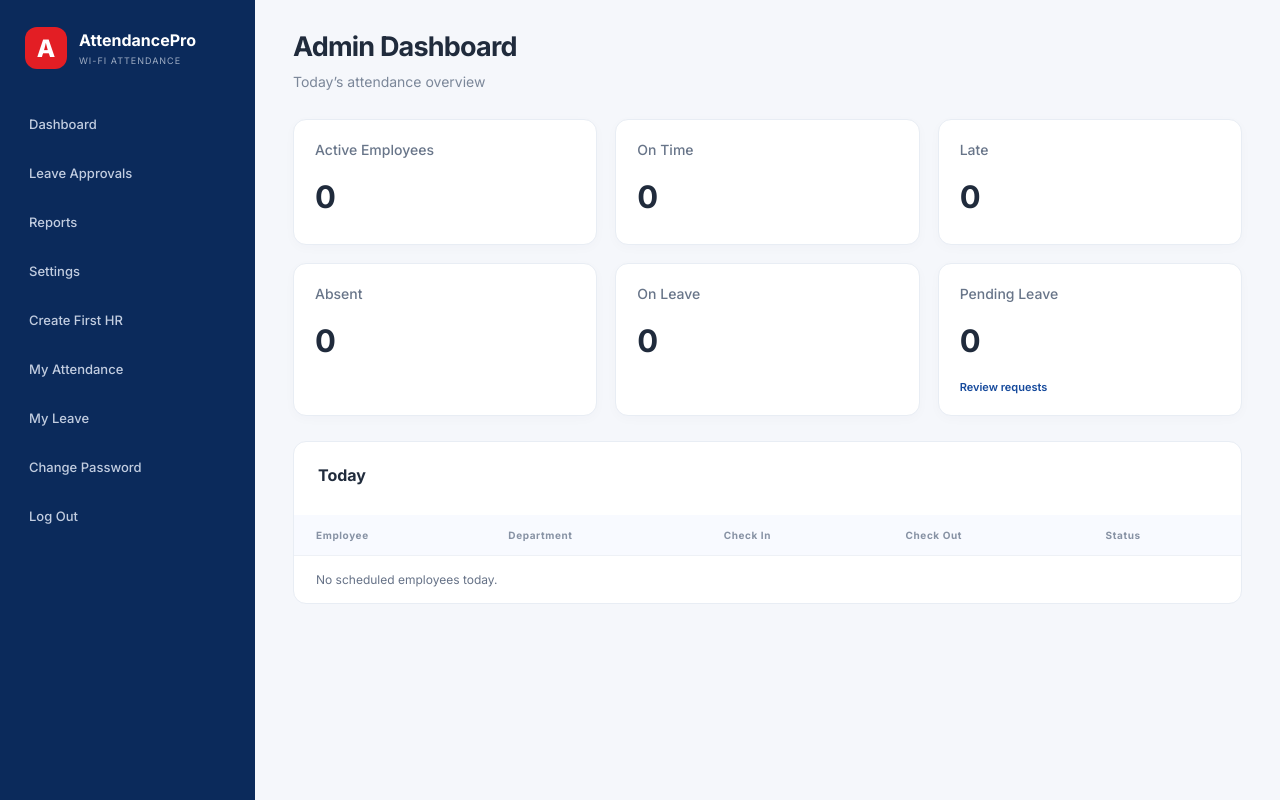
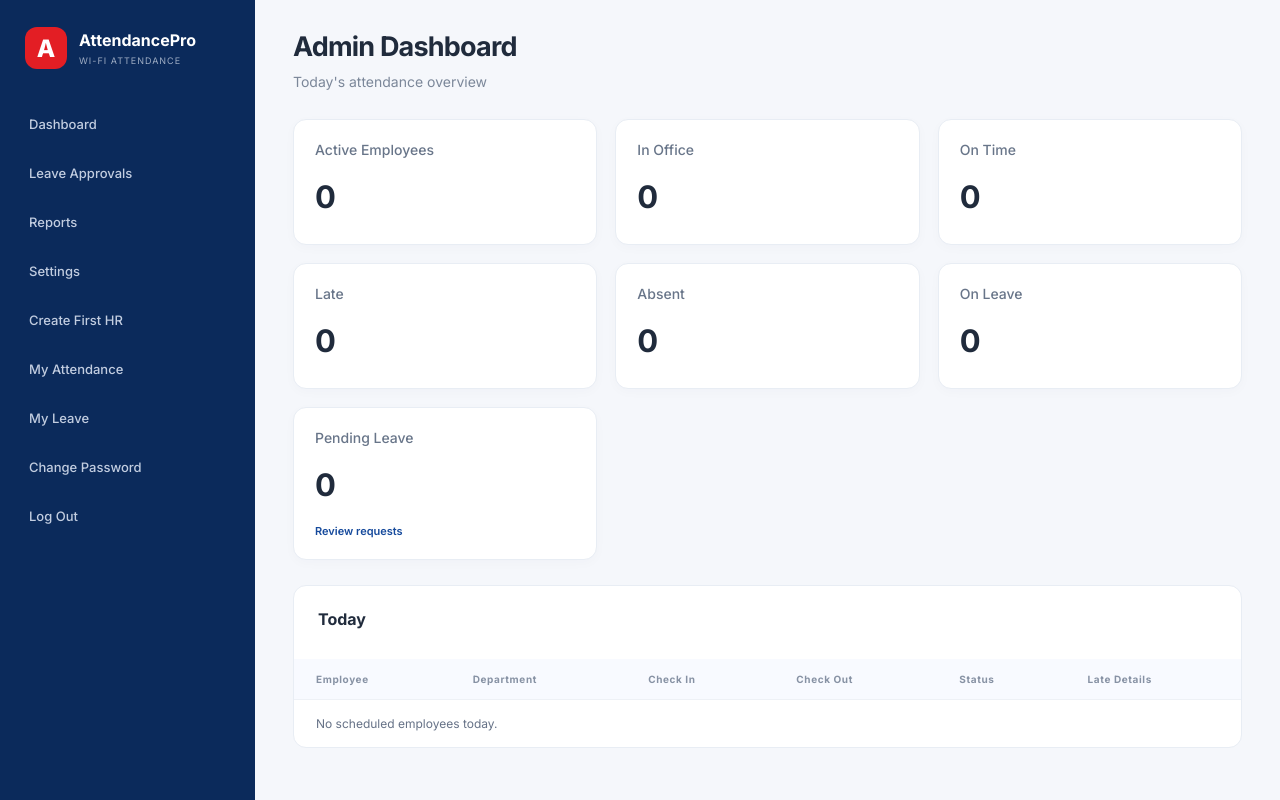
Before and after one commit to Ubaid-Khan0/attendance-by-wifi, a Flask app: page /admin in a window 1280 px wide. Run offline with Flask 3, Linux system fonts and the light colour scheme; the visitor is signed in with stand-in values (Sample User, id 1); data that the repository does not hold is empty; some libraries are stand-ins or nearby versions.

Commit message:
Add in-office count and late check-in details

```diff
--- a/app.py
+++ b/app.py
@@ -236,6 +236,8 @@ def attempt_login(role):
 def home():
     if session.get("role") == "admin":
         return redirect(url_for("admin_dashboard"))
+    if session.get("role") == "hr":
+        return redirect(url_for("hr_dashboard"))
     if session.get("user_id"):
         return redirect(url_for("my_attendance"))
     return redirect(url_for("employee_login"))
@@ -243,8 +245,10 @@ def home():
 
 @app.route("/login", methods=["GET", "POST"])
 def employee_login():
-    if request.method == "POST" and attempt_login("employee"):
-        return redirect(url_for("my_attendance"))
+    if request.method == "POST":
+        user = attempt_login("employee")
+        if user:
+            return redirect(url_for("hr_dashboard" if user["role"] == "hr" else "my_attendance"))
     return render_template("login.html", admin=False)
 
 
@@ -281,7 +285,11 @@ def change_password():
                 connection.commit()
                 session["must_change_password"] = False
                 flash("Password changed.", "success")
-                return redirect(url_for("admin_dashboard" if session["role"] == "admin" else "my_attendance"))
+                if session["role"] == "admin":
+                    return redirect(url_for("admin_dashboard"))
+                if session["role"] == "hr":
+                    return redirect(url_for("hr_dashboard"))
+                return redirect(url_for("my_attendance"))
         finally:
             connection.close()
     return render_template("change_password.html")
@@ -296,11 +304,12 @@ def my_attendance():
     try:
         today_record = connection.execute("SELECT * FROM attendance WHERE employee_id=? AND attendance_date=? AND is_valid=1", (session["user_id"], today_pk().isoformat())).fetchone()
         schedule = current_schedule(connection)
+        late_check_in = bool(schedule and now_pk() > datetime.combine(today_pk(), time.fromisoformat(schedule["start_time"])) + timedelta(minutes=schedule["grace_minutes"]))
         allowed = client_on_allowed_network(connection)
         rows = build_report(connection, start, end, str(session["user_id"]))
     finally:
         connection.close()
-    return render_template("attendance.html", records=rows, today_record=today_record, schedule=schedule, network_allowed=allowed, start=start, end=end)
+    return render_template("attendance.html", records=rows, today_record=today_record, schedule=schedule, late_check_in=late_check_in, network_allowed=allowed, start=start, end=end)
 
 
 @app.post("/attendance/check-in")
@@ -308,9 +317,15 @@ def my_attendance():
 def check_in():
     connection = get_connection()
     today = today_pk().isoformat()
+    saved_picture = None
     try:
         connection.execute("BEGIN IMMEDIATE")
         schedule = current_schedule(connection, today)
+        current_time = now_pk()
+        is_late = bool(schedule and current_time > datetime.combine(today_pk(), time.fromisoformat(schedule["start_time"])) + timedelta(minutes=schedule["grace_minutes"]))
+        late_reason = request.form.get("late_reason", "").strip()
+        picture = request.files.get("late_picture")
+        picture_extension = leave_image_extension(picture)
         if not schedule:
             flash("The administrator must configure a work schedule first.", "error")
         elif is_holiday(connection, today) or today_pk().weekday() >= 5:
@@ -319,13 +334,24 @@ def check_in():
             flash("Check-in is only available on the configured office Wi-Fi.", "error")
         elif connection.execute("SELECT 1 FROM attendance WHERE employee_id=? AND attendance_date=? AND is_valid=1", (session["user_id"], today)).fetchone():
             flash("You already have a check-in for today.", "error")
+        elif is_late and not late_reason:
+            flash("Please enter a reason for your late check-in.", "error")
+        elif is_late and picture and picture.filename and not picture_extension:
+            flash("Upload a JPG, PNG, or WEBP picture smaller than 5 MB.", "error")
         else:
-            current = now_pk().isoformat(sep=" ", timespec="seconds")
-            connection.execute("INSERT INTO attendance(employee_id,check_in,attendance_date,schedule_id) VALUES(?,?,?,?)", (session["user_id"], current, today, schedule["id"]))
+            current = current_time.isoformat(sep=" ", timespec="seconds")
+            cursor = connection.execute("INSERT INTO attendance(employee_id,check_in,attendance_date,schedule_id,late_reason) VALUES(?,?,?,?,?)", (session["user_id"], current, today, schedule["id"], late_reason if is_late else None))
+            if is_late and picture_extension:
+                LEAVE_UPLOAD_FOLDER.mkdir(parents=True, exist_ok=True)
+                saved_picture = f"late-{cursor.lastrowid}-{secrets.token_hex(8)}.{picture_extension}"
+                picture.save(LEAVE_UPLOAD_FOLDER / saved_picture)
+                connection.execute("UPDATE attendance SET late_picture_name=? WHERE id=?", (saved_picture, cursor.lastrowid))
             connection.commit()
             flash("Check-in recorded.", "success")
-    except sqlite3.Error:
+    except (OSError, sqlite3.Error):
         connection.rollback(); app.logger.exception("Check-in failed"); flash("Could not record check-in.", "error")
+        if saved_picture:
+            (LEAVE_UPLOAD_FOLDER / saved_picture).unlink(missing_ok=True)
     finally:
         connection.close()
     return redirect(url_for("my_attendance"))
@@ -368,7 +394,7 @@ def build_report(connection, start, end, employee_id="", department="", label=""
                 record = by_key.get((employee["id"], day_text))
                 on_leave = any(item["employee_id"] == employee["id"] and item["start_date"] <= day_text <= item["end_date"] for item in approved_leave)
                 labels = ["On Leave"] if on_leave and not record else labels_for(day_text, record["check_in"] if record else None, record["check_out"] if record else None, schedule, record["is_valid"] if record else True)
-                row = {"record_id": record["id"] if record else None, "employee_code": employee["employee_code"], "full_name": employee["full_name"], "department": employee["department"] or "", "date": day_text, "check_in": record["check_in"] if record else None, "check_out": record["check_out"] if record else None, "labels": labels}
+                row = {"record_id": record["id"] if record else None, "employee_code": employee["employee_code"], "full_name": employee["full_name"], "department": employee["department"] or "", "date": day_text, "check_in": record["check_in"] if record else None, "check_out": record["check_out"] if record else None, "late_reason": record["late_reason"] if record else None, "late_picture_name": record["late_picture_name"] if record else None, "labels": labels}
                 if not label or label in labels:
                     rows.append(row)
         day += timedelta(days=1)
@@ -378,16 +404,34 @@ def build_report(connection, start, end, employee_id="", department="", label=""
 @app.route("/admin")
 @admin_required
 def admin_dashboard():
+    return attendance_dashboard("Admin")
+
+
+@app.route("/hr")
+@hr_required
+def hr_dashboard():
+    return attendance_dashboard("HR")
+
+
+def attendance_dashboard(title):
     connection = get_connection()
     try:
         today = today_pk().isoformat()
         rows = build_report(connection, today, today)
         counts = {key: sum(key in r["labels"] for r in rows) for key in ("On Time", "Late", "Absent", "Not Yet Checked In", "Left Early", "On Leave")}
+        in_office = connection.execute("""
+            SELECT COUNT(DISTINCT a.employee_id)
+            FROM attendance a
+            JOIN employees e ON e.id = a.employee_id
+            WHERE a.attendance_date=? AND a.is_valid=1
+              AND a.check_in IS NOT NULL AND a.check_out IS NULL
+              AND e.is_active=1
+        """, (today,)).fetchone()[0]
         total = connection.execute("SELECT COUNT(*) FROM employees WHERE is_active=1").fetchone()[0]
         pending_leave = connection.execute("SELECT COUNT(*) FROM leave_requests WHERE status='pending'").fetchone()[0]
     finally:
         connection.close()
-    return render_template("admin_dashboard.html", rows=rows, counts=counts, total=total, pending_leave=pending_leave)
+    return render_template("admin_dashboard.html", dashboard_title=title, rows=rows, counts=counts, in_office=in_office, total=total, pending_leave=pending_leave)
 
 
 @app.route("/leave", methods=["GET", "POST"])
@@ -460,6 +504,21 @@ def leave_evidence(leave_id):
     if session.get("role") != "admin" and item["employee_id"] != session["user_id"]:
         abort(403)
     return send_from_directory(LEAVE_UPLOAD_FOLDER, item["attachment_name"], as_attachment=True)
+
+
+@app.get("/attendance/<int:record_id>/late-picture")
+@login_required
+def late_check_in_picture(record_id):
+    connection = get_connection()
+    try:
+        item = connection.execute("SELECT employee_id, late_picture_name FROM attendance WHERE id=?", (record_id,)).fetchone()
+    finally:
+        connection.close()
+    if not item or not item["late_picture_name"]:
+        abort(404)
+    if session.get("role") not in {"admin", "hr"} and item["employee_id"] != session["user_id"]:
+        abort(403)
+    return send_from_directory(LEAVE_UPLOAD_FOLDER, item["late_picture_name"], as_attachment=True)
 
 
 @app.get("/admin/leaves")
--- a/database.py
+++ b/database.py
@@ -54,6 +54,7 @@ def create_tables():
         for definition in (
             "attendance_date TEXT", "schedule_id INTEGER",
             "is_valid INTEGER NOT NULL DEFAULT 1",
+            "late_reason TEXT", "late_picture_name TEXT",
         ):
             _add_column(connection, "attendance", definition)
         connection.execute("UPDATE attendance SET attendance_date = DATE(check_in) WHERE attendance_date IS NULL")
--- a/templates/admin_dashboard.html
+++ b/templates/admin_dashboard.html
@@ -1 +1,15 @@
-{% extends 'base.html' %}{% block title %}Admin Dashboard{% endblock %}{% block content %}<header class="topbar"><div><h1>Admin Dashboard</h1><p class="subtitle">Today’s attendance overview</p></div></header><section class="stats-grid">{% for label,value in [('Active Employees',total),('On Time',counts['On Time']),('Late',counts['Late']),('Absent',counts['Absent']),('On Leave',counts['On Leave']),('Pending Leave',pending_leave)] %}<article class="stat-card"><span class="stat-label">{{ label }}</span><h2>{{ value }}</h2>{% if label == 'Pending Leave' %}<a class="card-link" href="{{ url_for('admin_leaves') }}">Review requests</a>{% endif %}</article>{% endfor %}</section><section class="content-card"><div class="section-header"><h2>Today</h2></div><div class="table-wrapper"><table><thead><tr><th>Employee</th><th>Department</th><th>Check In</th><th>Check Out</th><th>Status</th></tr></thead><tbody>{% for r in rows %}<tr><td>{{ r.full_name }}<small>{{ r.employee_code }}</small></td><td>{{ r.department or '—' }}</td><td>{{ r.check_in or '—' }}</td><td>{{ r.check_out or '—' }}</td><td>{{ r.labels|join(', ') }}</td></tr>{% else %}<tr><td colspan="5">No scheduled employees today.</td></tr>{% endfor %}</tbody></table></div></section>{% endblock %}
+{% extends 'base.html' %}
+{% block title %}{{ dashboard_title }} Dashboard{% endblock %}
+{% block content %}
+<header class="topbar"><div><h1>{{ dashboard_title }} Dashboard</h1><p class="subtitle">Today's attendance overview</p></div></header>
+<section class="stats-grid">
+{% for label,value in [('Active Employees',total),('In Office',in_office),('On Time',counts['On Time']),('Late',counts['Late']),('Absent',counts['Absent']),('On Leave',counts['On Leave'])] %}
+<article class="stat-card"><span class="stat-label">{{ label }}</span><h2>{{ value }}</h2></article>
+{% endfor %}
+{% if session.get('role') == 'admin' %}<article class="stat-card"><span class="stat-label">Pending Leave</span><h2>{{ pending_leave }}</h2><a class="card-link" href="{{ url_for('admin_leaves') }}">Review requests</a></article>{% endif %}
+</section>
+<section class="content-card"><div class="section-header"><h2>Today</h2></div><div class="table-wrapper"><table><thead><tr><th>Employee</th><th>Department</th><th>Check In</th><th>Check Out</th><th>Status</th><th>Late Details</th></tr></thead><tbody>
+{% for r in rows %}<tr><td>{{ r.full_name }}<small>{{ r.employee_code }}</small></td><td>{{ r.department or '—' }}</td><td>{{ r.check_in or '—' }}</td><td>{{ r.check_out or '—' }}</td><td>{{ r.labels|join(', ') }}</td><td>{{ r.late_reason or '—' }}{% if r.late_picture_name %}<small><a class="card-link" href="{{ url_for('late_check_in_picture', record_id=r.record_id) }}">View picture</a></small>{% endif %}</td></tr>
+{% else %}<tr><td colspan="6">No scheduled employees today.</td></tr>{% endfor %}
+</tbody></table></div></section>
+{% endblock %}
--- a/templates/base.html
+++ b/templates/base.html
@@ -1,7 +1,7 @@
 <!doctype html><html lang="en"><head><meta charset="utf-8"><meta name="viewport" content="width=device-width,initial-scale=1"><title>{% block title %}AttendancePro{% endblock %}</title><link rel="stylesheet" href="{{ url_for('static',filename='css/style.css',v='5') }}"></head>
 <body><div class="app-layout"><aside class="sidebar"><a class="brand" href="{{ url_for('home') }}"><div class="brand-icon">A</div><div><h2>AttendancePro</h2><p>WI-FI ATTENDANCE</p></div></a><nav class="navigation">
 {% if session.get('role') == 'admin' %}<a class="nav-item" href="{{ url_for('admin_dashboard') }}">Dashboard</a><a class="nav-item" href="{{ url_for('admin_leaves') }}">Leave Approvals</a><a class="nav-item" href="{{ url_for('reports') }}">Reports</a><a class="nav-item" href="{{ url_for('admin_settings') }}">Settings</a>{% endif %}
-{% if session.get('role') == 'hr' %}<a class="nav-item" href="{{ url_for('employees') }}">Employees</a>{% endif %}
+{% if session.get('role') == 'hr' %}<a class="nav-item" href="{{ url_for('hr_dashboard') }}">Dashboard</a><a class="nav-item" href="{{ url_for('employees') }}">Employees</a>{% endif %}
 {% if needs_first_hr %}<a class="nav-item" href="{{ url_for('employees') }}">Create First HR</a>{% endif %}
 {% if session.get('user_id') %}<a class="nav-item" href="{{ url_for('my_attendance') }}">My Attendance</a><a class="nav-item" href="{{ url_for('leave_requests') }}">My Leave</a><a class="nav-item" href="{{ url_for('change_password') }}">Change Password</a><form action="{{ url_for('logout') }}" method="post"><input type="hidden" name="csrf_token" value="{{ csrf_token() }}"><button class="nav-item" type="submit">Log Out</button></form>{% endif %}
 </nav></aside><main class="main-content">{% for category,message in get_flashed_messages(with_categories=true) %}<div class="notice {{ category }}">{{ message }}</div>{% endfor %}{% block content %}{% endblock %}</main></div></body></html>
```
Also changed, not shown: templates/attendance.html (+28 -1 lines), test_app.py (+52 -3 lines).
